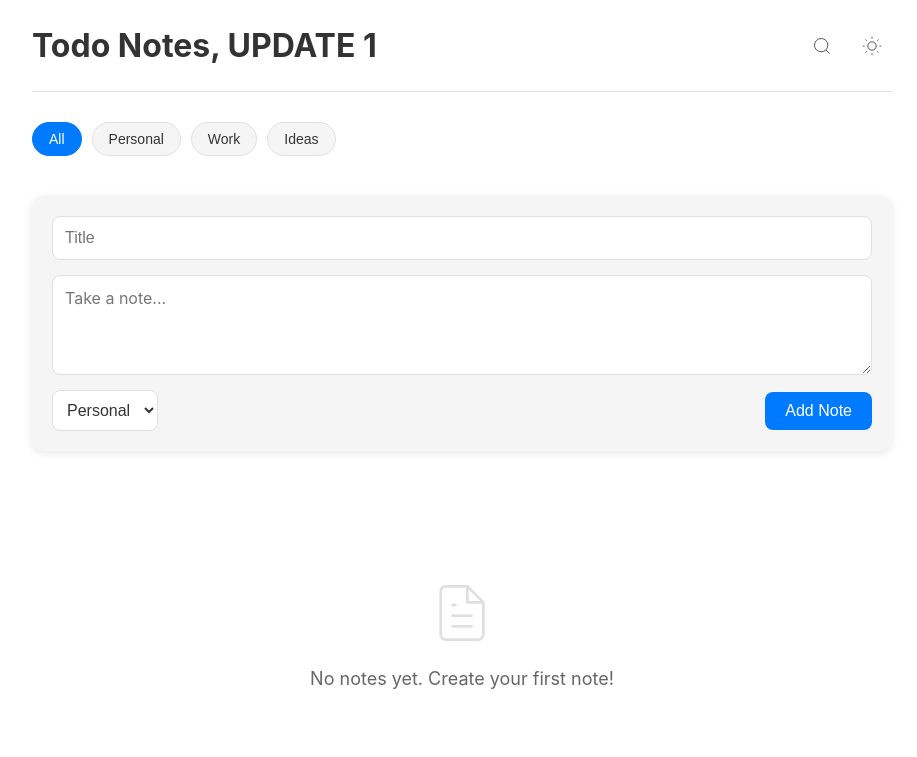
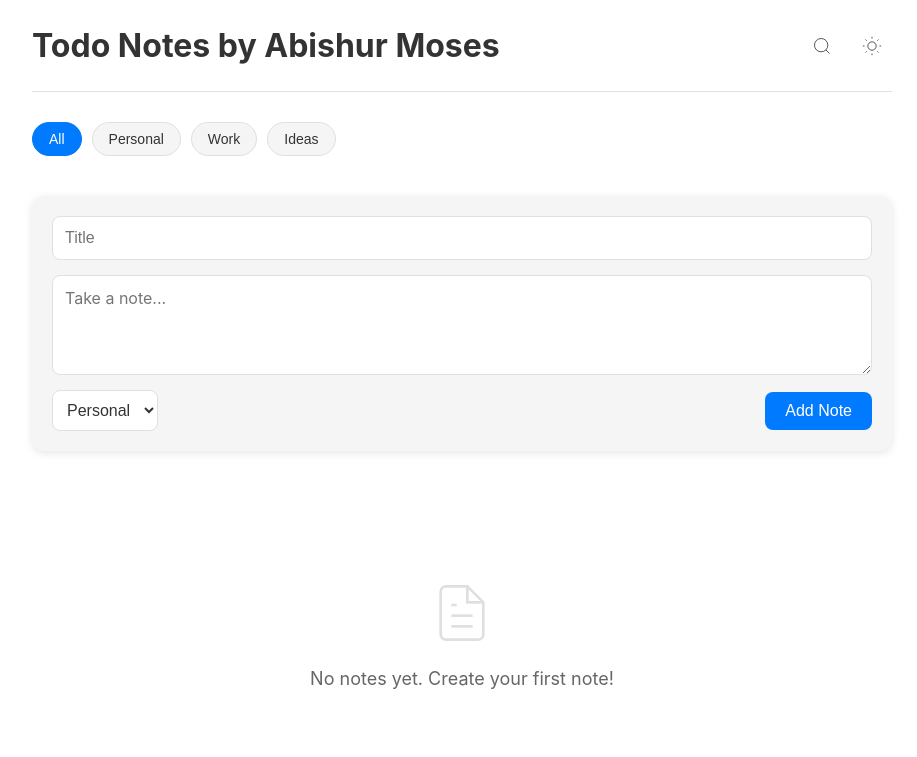
Before and after one commit to AbishurMoses/CloudComputing, a plain HTML site: page index.html in a window 1280 px wide. Shown: the whole page, without its empty margins (178-1095 px from the left). Drawn offline with Linux system fonts and the light colour scheme.

Commit message:
made a title change

```diff
--- a/index.html
+++ b/index.html
@@ -10,7 +10,7 @@
     <div class="app-container">
         <!-- Header -->
         <header class="app-header">
-            <h1>Todo Notes, UPDATE 1</h1>
+            <h1>Todo Notes by Abishur Moses</h1>
             <div class="header-actions">
                 <button class="btn-icon" id="searchBtn" aria-label="Search">
                     <svg width="20" height="20" viewBox="0 0 24 24" fill="none" stroke="currentColor">
```
